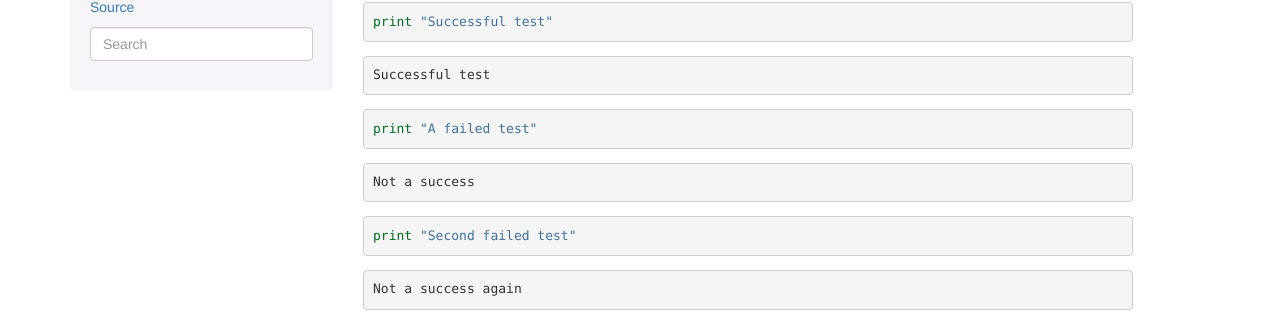
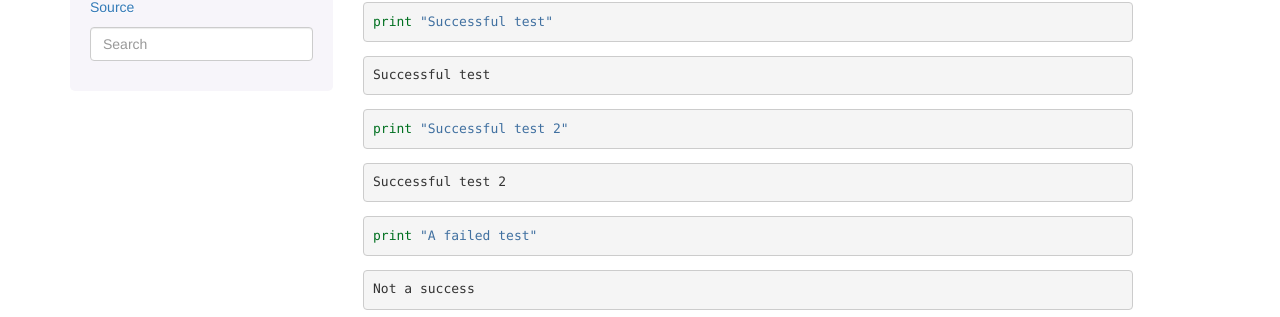
Before and after one commit to martyngigg/sphinxextensions, a Sphinx documentation site: the page built from source/algorithms/MixPassFail.rst, in a window 1280 px wide and 900 px high, scrolled down 935 px, cut to the strip 0-628 px from the top of the window. Shown: the part 308-625 px from the top of the strip. Built offline with Sphinx 7.4.7, drawn with Linux system fonts in a browser that asks for light colours.

Commit message:
Add a test in another namespace

```diff
--- a/source/algorithms/MixPassFail.rst
+++ b/source/algorithms/MixPassFail.rst
@@ -60,6 +60,14 @@
 
    Successful test
 
+.. testcode:: Ex3
+
+   print "Successful test 2"
+
+.. testoutput:: Ex3
+
+   Successful test 2
+
 .. testcode::
 
    print "A failed test"
```
Also changed, not shown: 1 other file.
